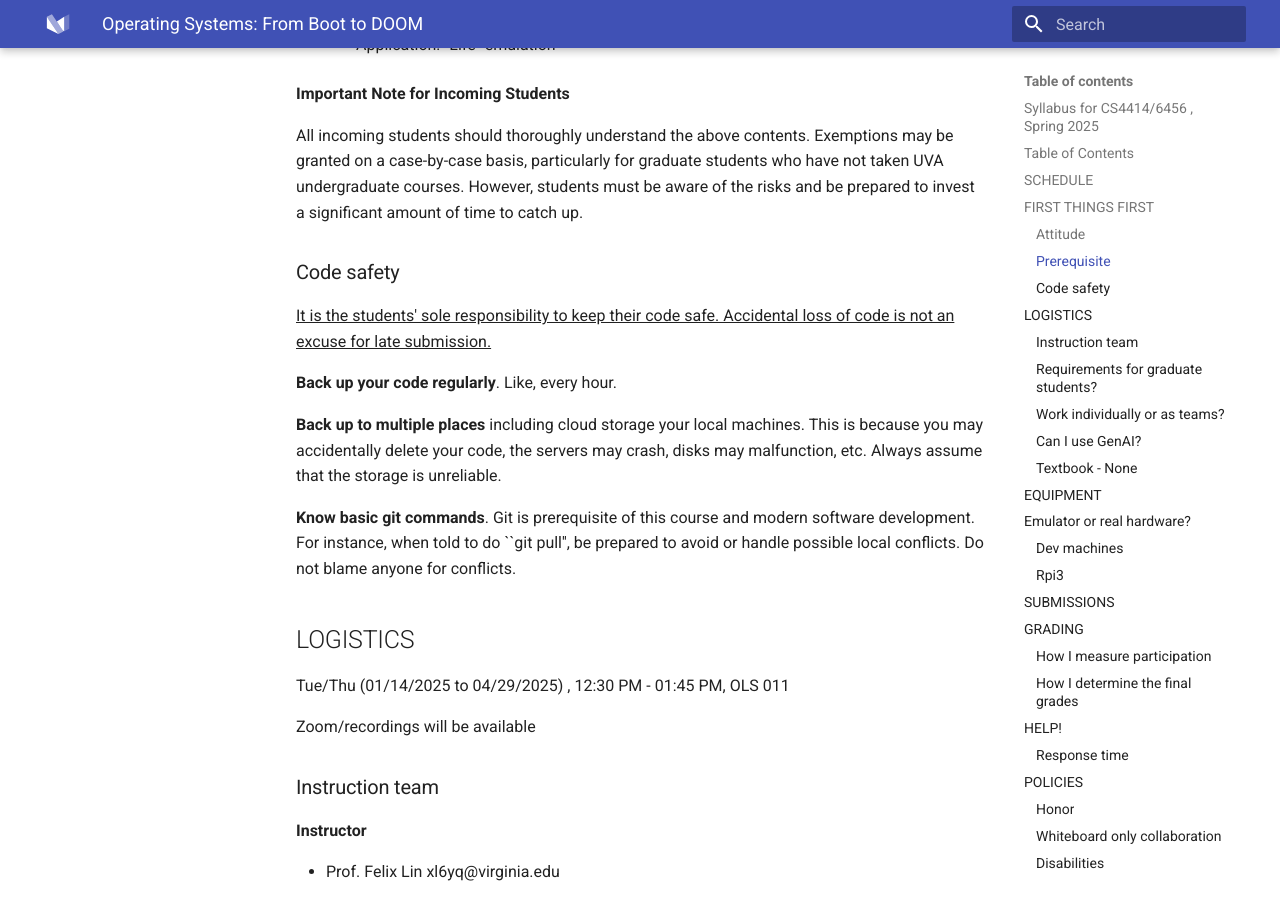
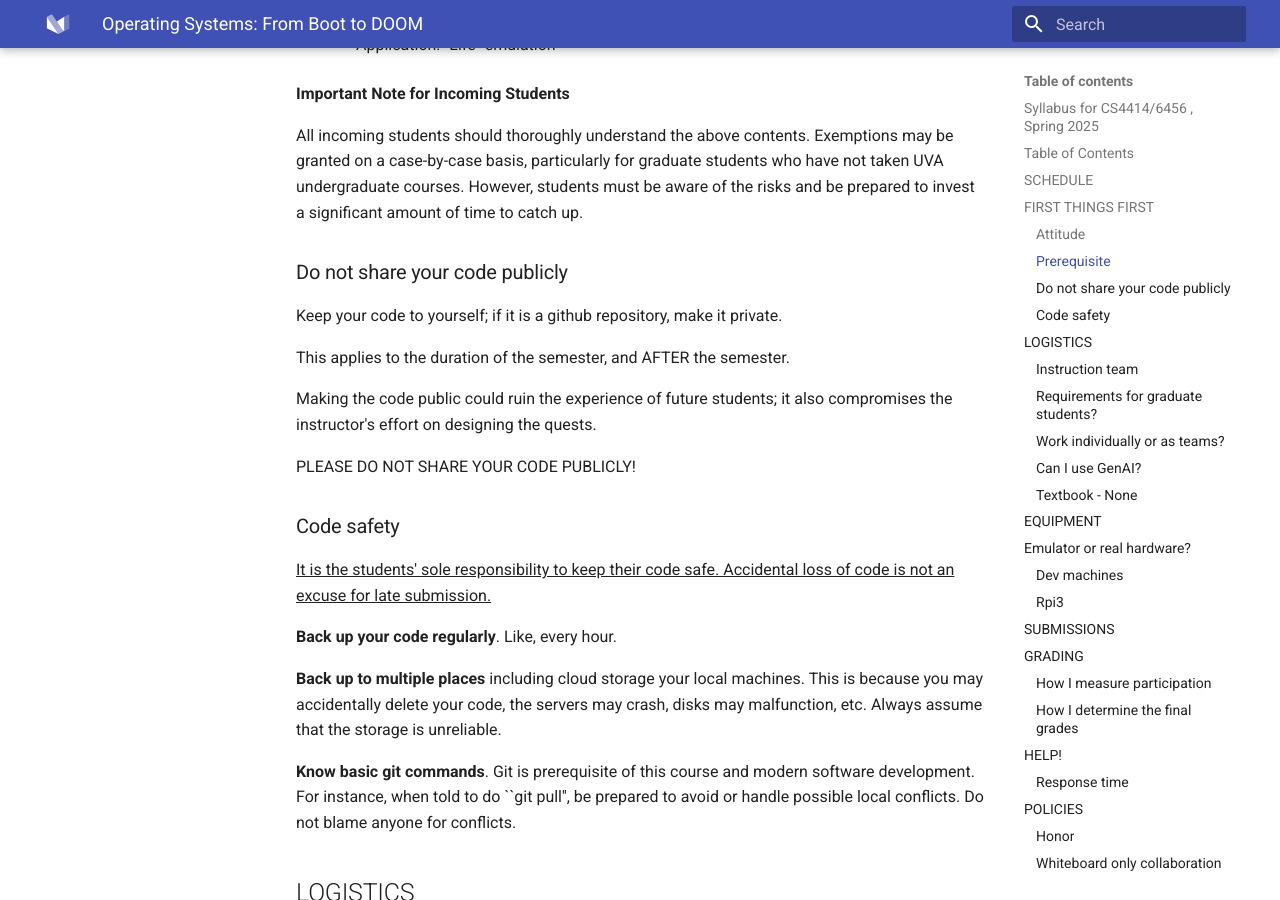
Before and after one commit to fxlin/uva-os-main, an MkDocs documentation site: the page built from docs/syllabus-25sp.md, in a window 1280 px wide and 900 px high, scrolled down 3398 px. Built offline with MkDocs 1.6.1 and Material for MkDocs 9.7.7, drawn with Linux system fonts in a browser that asks for light colours.

Commit message:
Update syllabus-25sp.md

```diff
--- a/docs/syllabus-25sp.md
+++ b/docs/syllabus-25sp.md
@@ -81,6 +81,15 @@ This course assumes the following prerequisites:
 
 All incoming students should thoroughly understand the above contents. Exemptions may be granted on a case-by-case basis, particularly for graduate students who have not taken UVA undergraduate courses. However, students must be aware of the risks and be prepared to invest a significant amount of time to catch up.
 
+### Do not share your code publicly
+
+Keep your code to yourself; if it is a github repository, make it private.
+
+This applies to the duration of the semester, and AFTER the semester.
+
+Making the code public could ruin the experience of future students; it also compromises the instructor's effort on designing the quests.
+
+PLEASE DO NOT SHARE YOUR CODE PUBLICLY!
 
 ### Code safety
 
```
